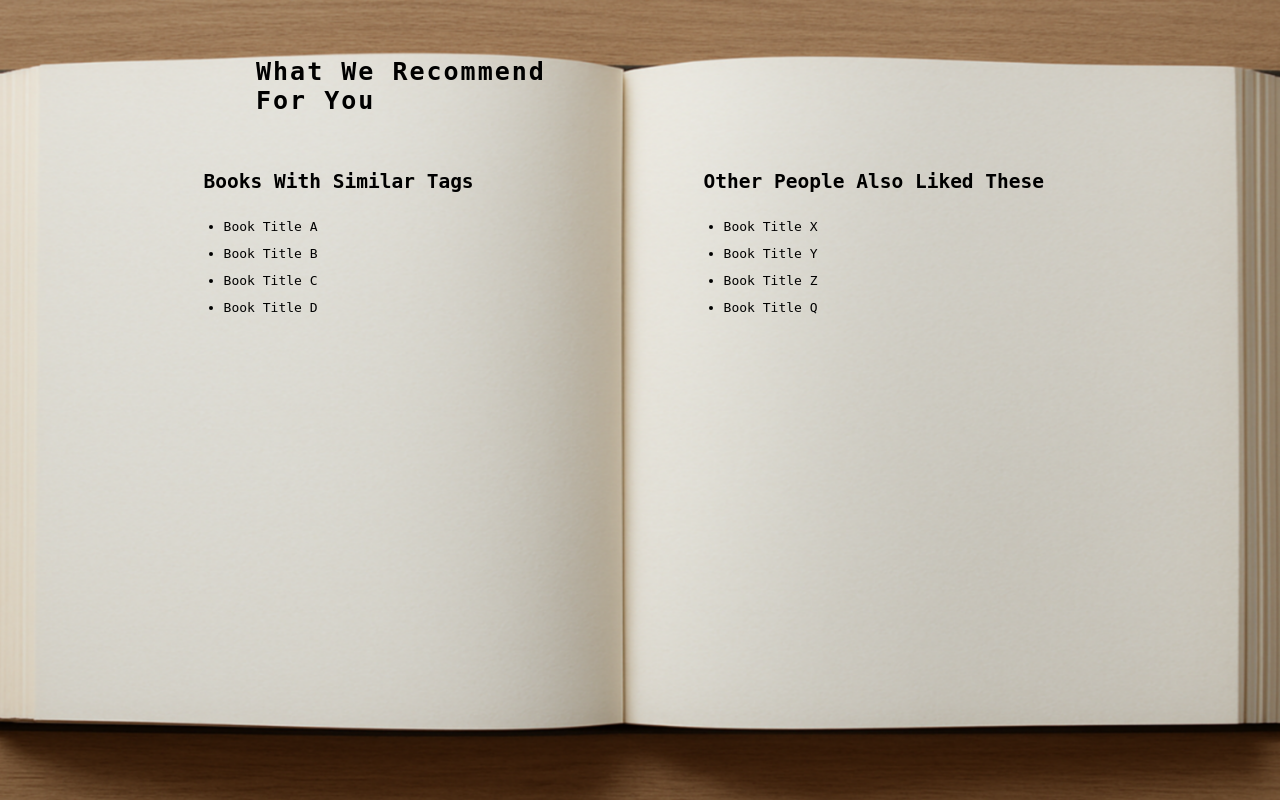
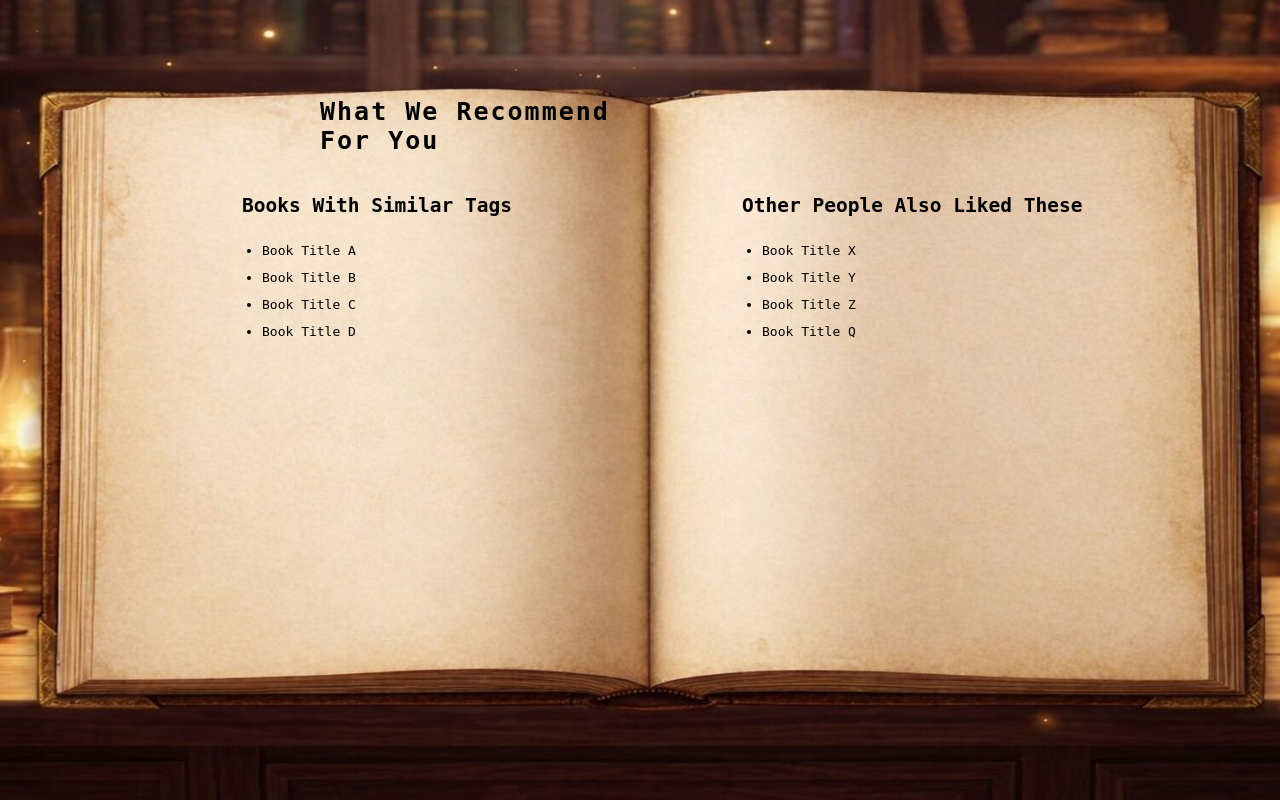
Before and after one commit to derinminabektas/FindABookWebsite, a Flask app: template templates/results.html in a window 1280 px wide. Run offline with Flask 3, Linux system fonts and the light colour scheme; the template is opened without the code that fills it, so the values that code supplies are empty.

Commit message:
Frontend kısmında arka plan ve arayüzü değiştirdim

```diff
--- a/templates/results.html
+++ b/templates/results.html
@@ -8,7 +8,7 @@
 body {
     margin: 0;
     height: 100vh;
-    background-image: url("kitap4.png");
+    background-image: url("kitap4.jpeg");
     background-size: cover;
     background-position: center;
     font-family: monospace;
@@ -22,8 +22,8 @@ body {
 
 h1 {
     position: absolute;
-    left: 20%;
-    top: 5%;
+    left: 25%;
+    top: 10%;
     color: black;
     font-size: 25px;
     letter-spacing: 2px;
@@ -31,8 +31,8 @@ h1 {
 
 .container {
     position: absolute;
-    top: 15%;
-    left: 12%;
+    top: 18%;
+    left: 15%;
     width: 75%;
     height: 70%;
     display: flex;
```
Also changed, not shown: templates/kitap4.jpeg (added).
